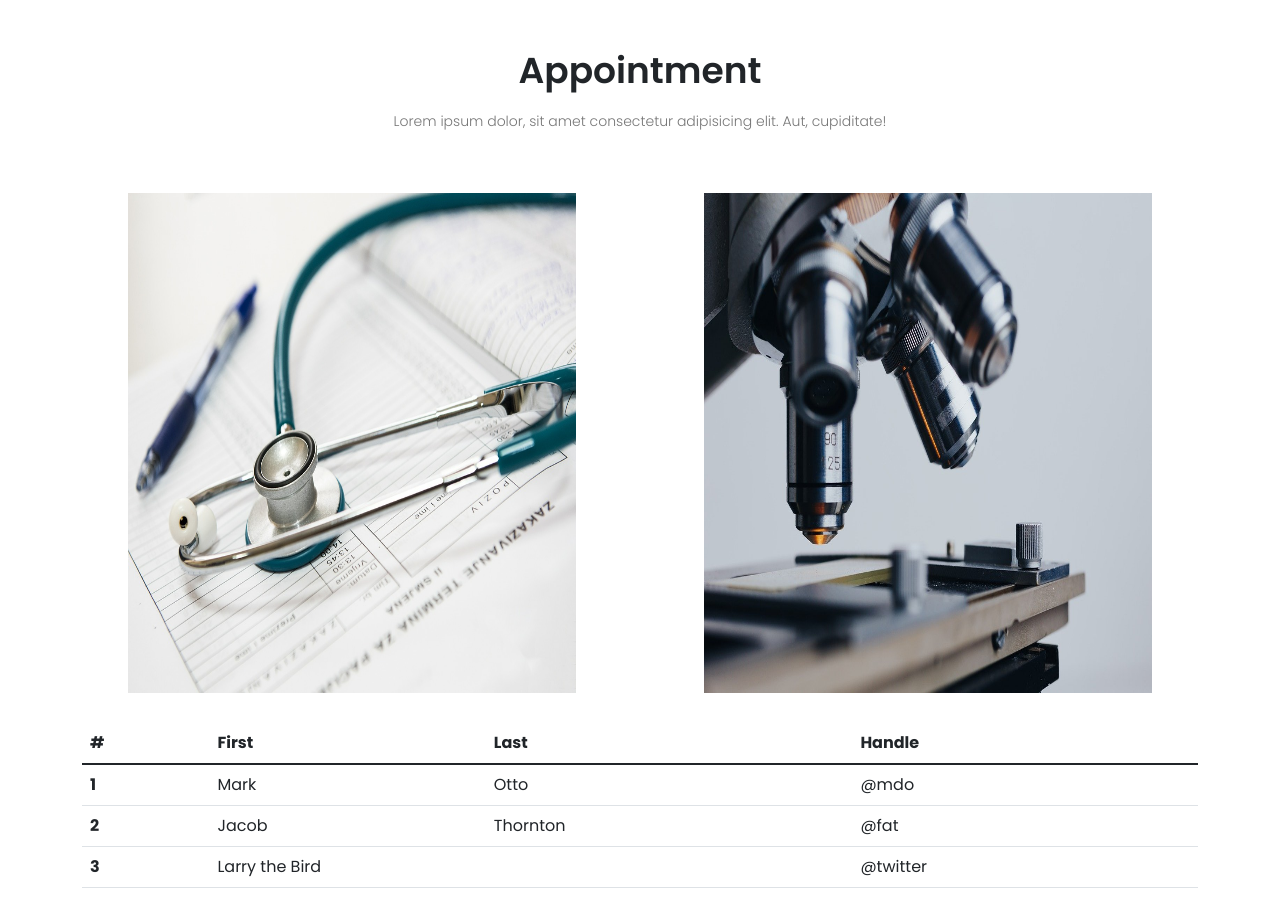
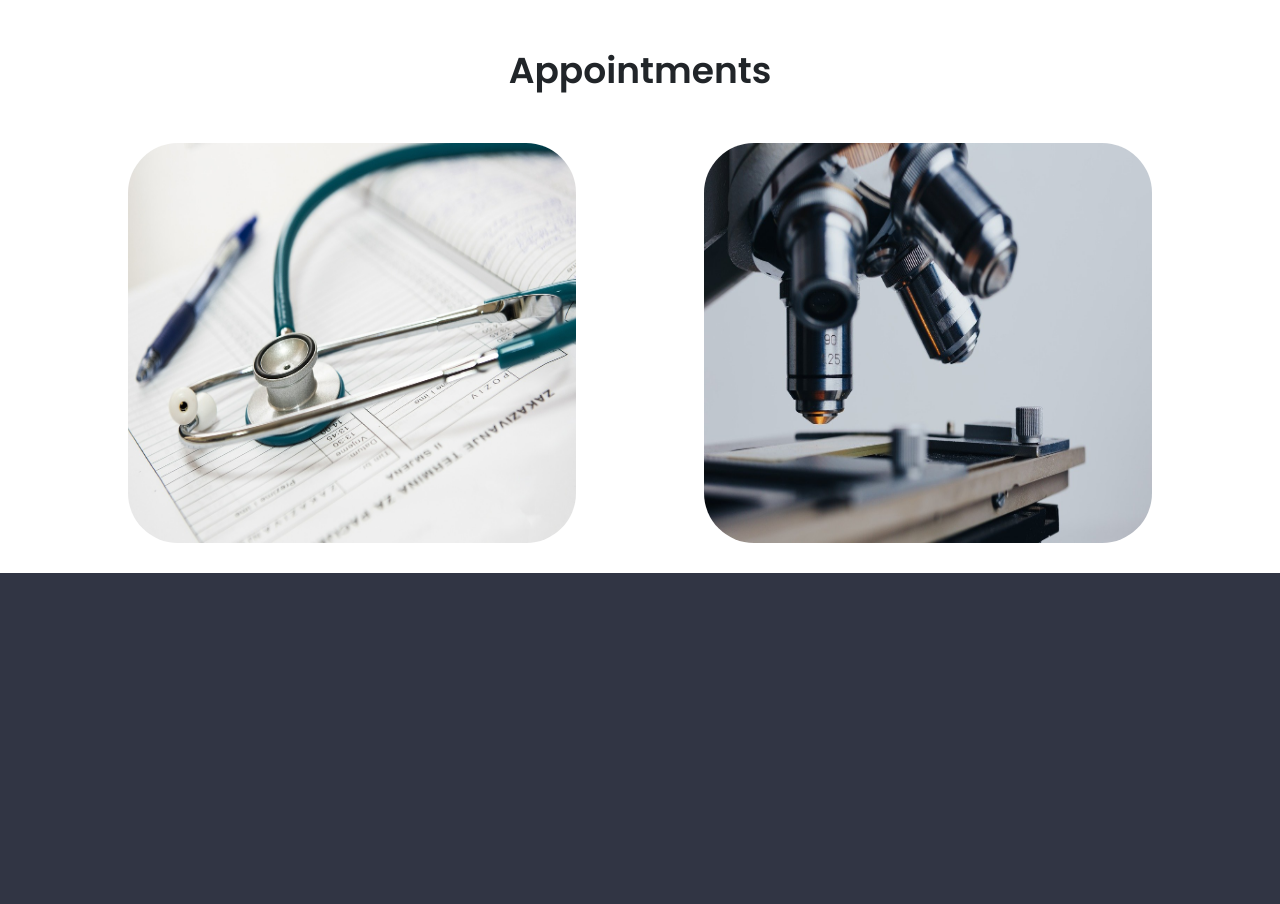
Before and after one commit to DEMONSTRATOR007/AzureProject, a Flask app: page /appointment in a window 1280 px wide. Shown: the part 801-1705 px from the top of the page. After the commit the page ends 1374 px from the top, so only its background shows below. Run offline with Flask 2, Linux system fonts and the light colour scheme; some libraries are stand-ins or nearby versions.

Commit message:
commit second

```diff
--- a/static/css/Style.css
+++ b/static/css/Style.css
@@ -271,6 +271,24 @@ h3{
 
 .Infratructure-col{
 
+    flex-basis: 30%;
+    border-radius: 10px;
+    margin-bottom: 30px;
+    position: relative;
+    overflow: hidden;
+
+}
+
+.Infratructure2{
+    width: 80%;
+    margin: auto;
+    text-align: center;
+    padding-top: 50px;
+
+}
+
+.Infratructure2-col{
+
     flex-basis: 45%;
     border-radius: 10px;
     margin-bottom: 30px;
@@ -279,15 +297,28 @@ h3{
 
 }
 
+
+.Infratructure2-col img{
+    width: 100%;
+    display: block;
+}
+
 .Infratructure-col img{
     width: 100%;
     display: block;
 }
 
+.Infratructure2-img{
+
+    width: 300px;
+    height: 400px;
+    border-radius: 50px;
+}
 .Infratructure-img{
 
     width: 300px;
-    height: 500px;
+    height: 400px;
+    border-radius: 50px;
 }
 
 .layer{
--- a/static/css/popup.css
+++ b/static/css/popup.css
@@ -48,7 +48,7 @@ body
 
 .popup{
     width: 350px;
-    height: 380px;
+    height: 420px;
     padding: 30px 20px;
     background: #c5bb8c;
     border-radius: 10px;
--- a/templates/appointment.html
+++ b/templates/appointment.html
@@ -40,69 +40,46 @@
             </nav>
             <div class="text-box">
                 <h1>GREEN HEALTHCARE <br> Hospital Appointment</h1>
-                <p>Lorem ipsum dolor sit amet consectetur adipisicing elit. Exercitationem iure harum alias minima, veritatis animi quaerat temporibus nihil error, ad, reprehenderit iste vero nam. Sit ducimus soluta repellat optio omnis?</p>
-            <a href="" class="Hospital-btn1"></a>
+
             </div>
         </section>
-    <section class="Infratructure">
-        <h1>Appointment</h1>
-        <p>Lorem ipsum dolor, sit amet consectetur adipisicing elit. Aut, cupiditate!
-        </p>
-
+    <section class="Infratructure2">
+        <h1>Appointments</h1>
         <div class="row">
-            <div class="Infratructure-col">
-                <a href="{{url_for('HealthCheckUpForm')}}"><img class="Infratructure-img" src="../static/Images/important-documents.jpg" alt="HealthCheckUpForm">
+            <div class="Infratructure2-col">
+                <a href="{{url_for('HealthCheckUpForm')}}"><img class="Infratructure2-img" src="../static/Images/important-documents.jpg" alt="HealthCheckUpForm">
                 <div class="layer">
                     <h3>Health Check-Up</h3>
                  </div>
                 </a>
             </div>
-            <div class="Infratructure-col">
-                <a href="{{url_for('BloodTestForm')}}"><img class="Infratructure-img" src="../static/Images/analysis-g4dc3ccdf0_1280.jpg" alt="BloodTestForm">
+            <div class="Infratructure2-col">
+                <a href="{{url_for('BloodTestForm')}}"><img class="Infratructure2-img" src="../static/Images/analysis-g4dc3ccdf0_1280.jpg" alt="BloodTestForm">
                 <div class="layer">
                     <h3>Blood Test</h3>
                  </div>
                 </a>
             </div>
+        </div>
+    </section>
+    <script>
 
-        </div>
+        var navLinks = document.getElementById("navLinks");
 
-
-    </section>
+        function showMenu(){
+            navLinks.style.right ="0";
+        }
+        function hideMenu(){
+            navLinks.style.right = "-200px";
+        }
 
 
 
-        <div class="container">
-        <table class="table">
-            <thead>
-              <tr>
-                <th scope="col">#</th>
-                <th scope="col">First</th>
-                <th scope="col">Last</th>
-                <th scope="col">Handle</th>
-              </tr>
-            </thead>
-            <tbody>
-              <tr>
-                <th scope="row">1</th>
-                <td>Mark</td>
-                <td>Otto</td>
-                <td>@mdo</td>
-              </tr>
-              <tr>
-                <th scope="row">2</th>
-                <td>Jacob</td>
-                <td>Thornton</td>
-                <td>@fat</td>
-              </tr>
-              <tr>
-                <th scope="row">3</th>
-                <td colspan="2">Larry the Bird</td>
-                <td>@twitter</td>
-              </tr>
-            </tbody>
-          </table>
-        </div>
+
+    </script>
+
+
+
 
 
 
```
Also changed, not shown: templates/index.html (+18 -23 lines), templates/sample.html (+7 -5 lines).
